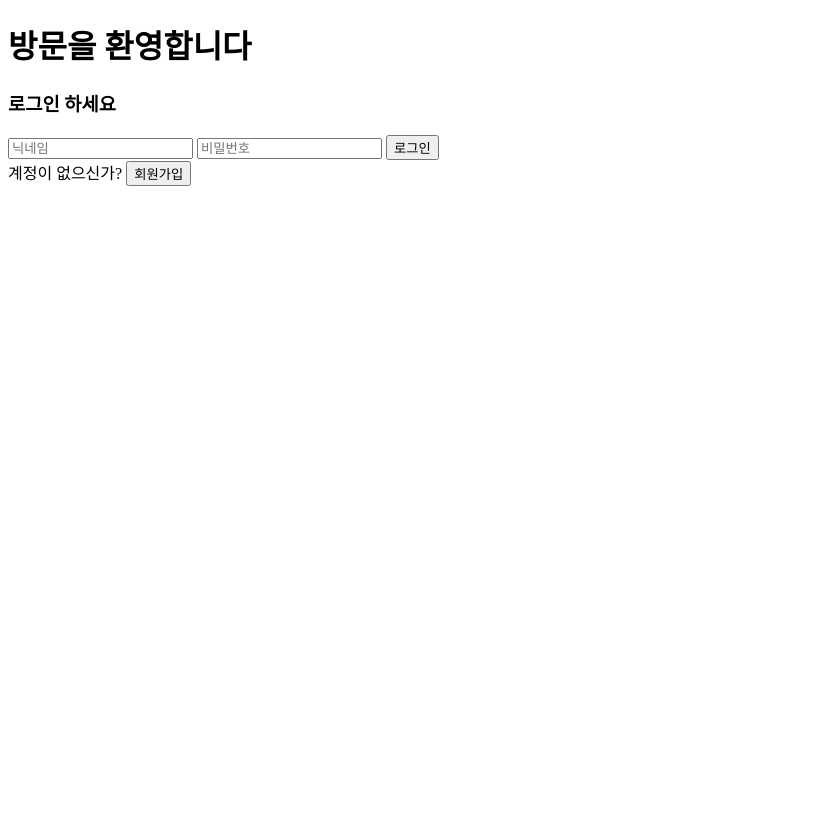
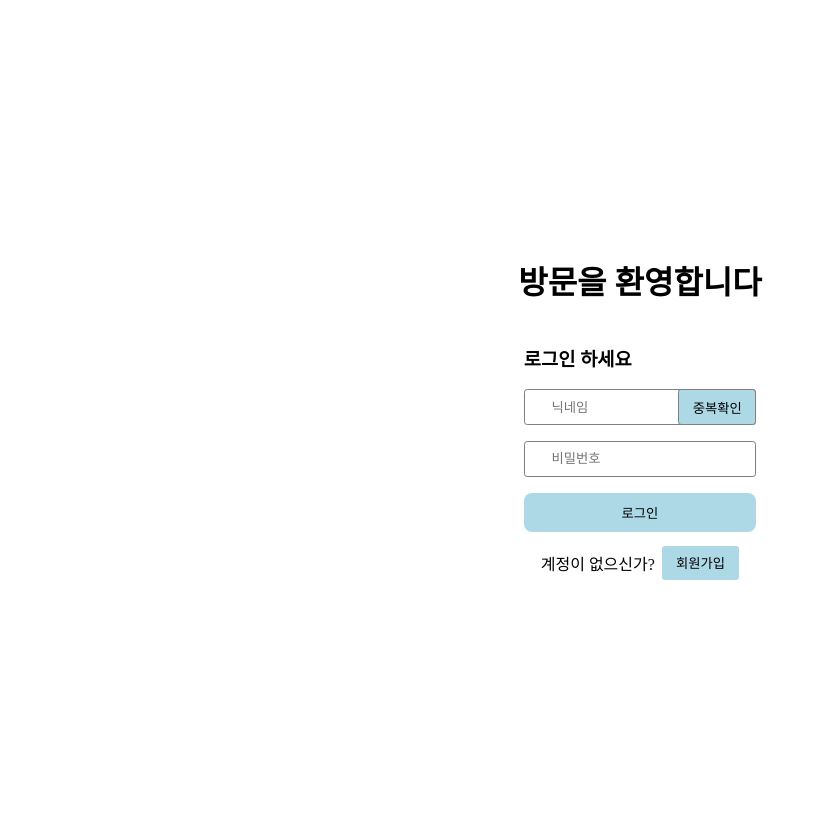
Before and after one commit to pakjonghun/team29, a Flask app: page / in a window 1280 px wide. Shown: the whole page, without its empty margins (0-818 px from the left). Before the commit the page ends 186 px from the top, so only its background shows below. Run offline with Flask 2, Linux system fonts and the light colour scheme.

Commit message:
login.html 중복확인 버튼 추가

```diff
--- a/app.py
+++ b/app.py
@@ -32,7 +32,7 @@
 
 
 
-# 코드 넣는곳 입니다.
+
 
 
 
--- /dev/null
+++ b/static/css/login.css
@@ -0,0 +1,97 @@
+body {
+    display: flex;
+    flex-direction: column;
+    justify-content: center;
+    align-items: center;
+    height: 100vh;
+}
+
+form {
+    display: flex;
+    flex-direction: column;
+}
+
+form input {
+
+    margin-bottom: 1em;
+}
+
+input {
+    padding: .7em 2em;
+}
+
+form input:nth-child(1){
+    margin: 0;
+}
+
+input[type="submit"] {
+    background-color: lightblue;
+    border: 1px solid transparent;
+    border-radius: .5rem;
+}
+
+input[type="submit"]:hover, button:focus {
+    opacity: .9;
+}
+
+input[type="submit"]:active {
+    opacity: .8;
+    border: 1px solid lightskyblue;
+}
+
+.input_box{
+    position: relative;
+}
+
+
+form input {
+    border: 1px solid gray;
+    border-radius: .2rem;
+
+}
+
+form input:focus {
+    outline: none;
+    border: 1px solid black;
+}
+
+button {
+    margin-left: .5em;
+    border-radius: 0.2rem;
+    padding: .5em 1em;
+    border: none;
+    background-color: lightblue;
+    border: 1px solid transparent;
+}
+
+button:active {
+    background-color: lightblue;
+    opacity: .8;
+
+}
+
+.confirm_btn{
+    margin:0;
+}
+
+footer{
+    display: flex;
+    justify-content: space-between;
+    align-items: center;
+}
+
+.confirm_btn{
+    position: absolute;
+    right:0;
+    height:100%;
+    border: 1px solid gray;
+}
+
+
+.input_box{
+    margin-bottom: 1em;
+}
+
+form input:not(:last-child){
+    margin: 0;
+}
--- a/templates/login.html
+++ b/templates/login.html
@@ -3,6 +3,8 @@
 <head>
     <meta charset="UTF-8">
     <title>오늘 무엇을 읽을까? | 로그인</title>
+    <link href="{{ url_for('static', filename='./css/login.css') }}" rel="stylesheet">
+
 </head>
 <body>
 <div class="header">
@@ -11,17 +13,21 @@
 <main class="login">
     <h3>로그인 하세요</h3>
     <form method="POST">
-        <input type="text" placeholder="닉네임" required>
-        <input type="password" placeholder="비밀번호" required>
+        <div class="input_box">
+            <input class="id_input" type="text" placeholder="닉네임" required/>
+            <button class="confirm_btn">중복확인</button>
+        </div>
+        <div class="input_box">
+            <input type="password" placeholder="비밀번호" required>
+        </div>
         <input type="submit" value="로그인">
     </form>
 </main>
 
 <footer>
-    계정이 없으신가? <button>회원가입</button>
+    계정이 없으신가?
+    <button>회원가입</button>
 </footer>
-
-
 
 
 </body>
```
